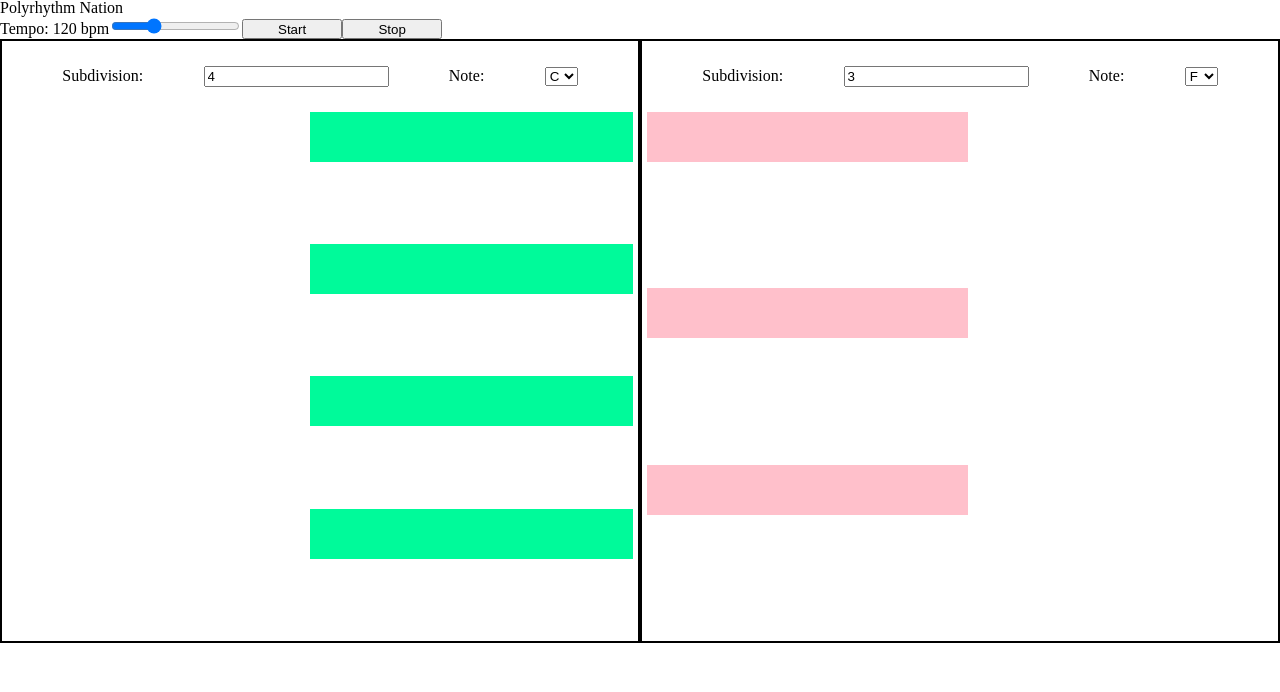
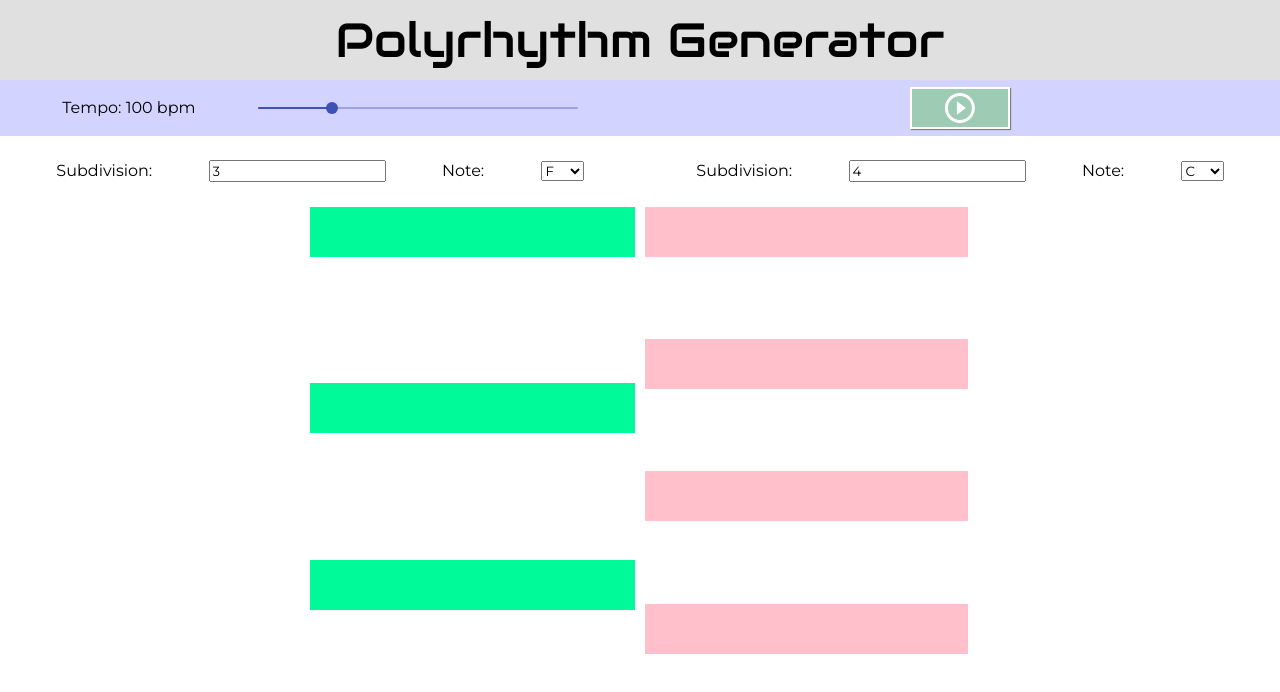
Before and after one commit to jswill88/polyrhythm-generator, a React (Create React App) app: page / in a window 1280 px wide. Shown: the top 692 px of the page. Built offline with nearby package versions, Linux system fonts and the light colour scheme.

Commit message:
style header, tempo slider, and stop and go button

```diff
--- a/package.json
+++ b/package.json
@@ -3,6 +3,8 @@
   "version": "0.1.0",
   "private": true,
   "dependencies": {
+    "@material-ui/core": "^4.11.0",
+    "@material-ui/icons": "^4.9.1",
     "@testing-library/jest-dom": "^5.11.5",
     "@testing-library/react": "^11.1.0",
     "@testing-library/user-event": "^12.1.10",
--- a/src/components/Header.js
+++ b/src/components/Header.js
@@ -1,4 +1,8 @@
 
-export default function Header () {
-  return <h1>Polyrhythm Nation</h1>
+export default function Header() {
+  return (
+    <header>
+      <h1>Polyrhythm Generator</h1>
+    </header>
+  )
 }
--- a/src/components/Main.js
+++ b/src/components/Main.js
@@ -1,18 +1,23 @@
 import React, { useEffect, useState } from 'react';
 import * as Tone from 'tone';
+import { Slider } from '@material-ui/core';
+import { StylesProvider } from "@material-ui/core/styles";
+import PlayCircleOutlineTwoToneIcon from '@material-ui/icons/PlayCircleOutlineTwoTone';
+import StopIcon from '@material-ui/icons/Stop';
 
-import '../App.scss';
+import '../styles/App.scss';
+import '../styles/slider.scss'
 import Squares from './Squares'
 
 export default function Main() {
 
-  const [leftRhythm, setLeftRhythm] = useState(4);
-  const [rightRhythm, setRightRhythm] = useState(3);
-  const [tempo, setTempo] = useState(120);
+  const [leftRhythm, setLeftRhythm] = useState(3);
+  const [rightRhythm, setRightRhythm] = useState(4);
+  const [tempo, setTempo] = useState(100);
   const [leftHighlight, setLeftHighlight] = useState(-1);
   const [rightHighlight, setRightHighlight] = useState(-1);
-  const [leftNote, setLeftNote] = useState('F3')
-  const [rightNote, setRightNote] = useState('C4')
+  const [leftNote, setLeftNote] = useState('C4')
+  const [rightNote, setRightNote] = useState('F3')
 
 
   const setTimers = async () => {
@@ -20,16 +25,18 @@ export default function Main() {
     setRightHighlight(-1);
     await Tone.start();
     Tone.Transport.bpm.value = rightRhythm * tempo;
-    Tone.Transport.start();
+    Tone.Transport.start('+0.1');
   }
 
 
   useEffect(() => {
 
-    const leftPanner = new Tone.Panner(-1);
-    const rightPanner = new Tone.Panner(-1);
-    var synth = new Tone.PolySynth(Tone.Synth).connect(leftPanner).toDestination();
-    var synth2 = new Tone.PolySynth(Tone.Synth).connect(rightPanner).toDestination();
+    const leftPanner = new Tone.Panner(.85).toDestination();
+    const rightPanner = new Tone.Panner(-.85).toDestination();
+    const synth = new Tone.PolySynth(Tone.FMSynth).connect(leftPanner)
+    const synth2 = new Tone.PolySynth(Tone.FMSynth).connect(rightPanner)
+    synth.volume.value = -5;
+    synth2.volume.value = -5;
 
 
     let lLoop = new Tone.Loop(time => {
@@ -81,9 +88,10 @@ export default function Main() {
     }
   };
 
-  const handleTempo = event => {
-    Tone.Transport.bpm.value = event.target.value * rightRhythm;
-    setTempo(event.target.value)
+  const handleTempo = (e, value) => {
+    console.log(value)
+    Tone.Transport.bpm.value = value * rightRhythm;
+    setTempo(value)
   }
 
   function Notes({ noteArray, rl }) {
@@ -92,8 +100,7 @@ export default function Main() {
         <label htmlFor="notes">Note: </label>
         <select
           id="notes"
-          // defaultValue={rl === 'right' ? leftNote : rightNote}
-          // value={rl === 'right' ? leftNote : rightNote}
+          defaultValue={rl === 'right' ? leftNote : rightNote}
           onChange={
             e => rl === 'right'
               ? setLeftNote(e.target.value)
@@ -101,11 +108,6 @@ export default function Main() {
           }>
           {noteArray.map((note, i) =>
             <option
-              selected={
-                rl === 'right'
-                  ? note === leftNote ? true : false
-                  : note === rightNote ? true : false
-              }
               value={note}
               key={i}>
               {note.slice(0, note.length - 1)}
@@ -118,11 +120,27 @@ export default function Main() {
 
   return (
     <main>
-      <section>
-        <label htmlFor="tempo">Tempo: {tempo} bpm</label>
-        <input type="range" name="tempo" min="40" max="300" step="1" defaultValue={tempo} onChange={handleTempo} />
-        <button id='button' onClick={setTimers}>Start</button>
-        <button id='button' onClick={stop}>Stop</button>
+      <section className="globalControls">
+          <StylesProvider injectFirst>
+        <div>
+          <label htmlFor="tempo">Tempo: {tempo} bpm</label>
+            <Slider
+              name="tempo"
+              min={40}
+              max={300}
+              step={1}
+              value={tempo}
+              onChange={handleTempo}
+            />
+        </div>
+        <div>
+          {leftHighlight > -1
+            ? <button id='button' className="stop" onClick={stop}><StopIcon /></button>
+            : <button id='button' onClick={setTimers}><PlayCircleOutlineTwoToneIcon/></button>
+          }
+
+        </div>
+          </StylesProvider>
       </section>
 
       <div className="container">
@@ -133,13 +151,9 @@ export default function Main() {
             <label htmlFor="leftSub">Subdivision:</label>
             <input id="leftSub" type="number" min="1" defaultValue={leftRhythm} onChange={handleLeft} />
             {Notes({
-              noteArray: ['A4', 'B3', 'C4', 'D4', 'E4', 'F4', 'G4'],
+              noteArray: ['Bb2', 'B2', 'C3', 'Db3', 'D3', 'Eb3', 'E3', 'F3', 'Gb3', 'G3', 'Ab3', 'A3'],
               rl: 'left'
             })}
-            {/* <Notes
-            noteArray={['A4', 'B3', 'C4', 'D4', 'E4', 'F4', 'G4']}
-            rl={'left'}
-            /> */}
           </div>
 
           <div className="sideBody">
@@ -158,13 +172,9 @@ export default function Main() {
             <label htmlFor="rightSub">Subdivision:</label>
             <input id="rightSub" type="number" min="1" defaultValue={rightRhythm} onChange={handleRight} />
             {Notes({
-              noteArray: ['A3', 'B2', 'C3', 'D3', 'E3', 'F3', 'G3'],
+              noteArray: ['Bb3', 'B3', 'C4', 'Db4', 'D4', 'Eb4', 'E4', 'F4', 'Gb4', 'G4', 'Ab4', 'A4'],
               rl: 'right'
             })}
-            {/* <Notes
-            noteArray={['A3', 'B2', 'C3', 'D3', 'E3', 'F3', 'G3']}
-            rl={'right'}
-            /> */}
           </div>
 
           <div className="sideBody">
--- /dev/null
+++ b/src/styles/App.scss
@@ -0,0 +1,119 @@
+@import 'reset';
+
+@import url('https://fonts.googleapis.com/css2?family=Audiowide&family=Montserrat&display=swap');
+
+@mixin display($display, $justify, $align) {
+  display: $display;
+  justify-content: $justify;
+  align-items: $align;
+}
+
+$bodyFont:'Montserrat', sans-serif;
+
+* {
+  font-family: $bodyFont;
+}
+
+header {
+  height: 10vh;
+  @include display(flex, center, center);
+  background-color: rgba(128, 128, 128, 0.249);
+}
+h1 {
+  font-family: 'Audiowide', cursive;
+  font-size: 3em;
+}
+
+.globalControls {
+  background-color: rgba(0, 0, 255, 0.173);
+  height: 7vh;
+  @include display(flex, space-between, center);
+
+  & div{
+    @include display(flex, space-evenly, center);
+    width: 50%;
+    height: 100%;
+  }
+}
+
+button {
+  @include display(flex, space-evenly, center);
+  height:75%;
+  width: 100px;
+
+  background-color: rgba(107, 196, 107, 0.502);
+  box-shadow: 1px 1px 1px grey ;
+  border: 2px solid white;
+  color: black;
+  &:focus {
+    outline: none;
+  }
+  &:active {
+    border: none;
+    box-shadow: none;
+  }
+  &.stop {
+    background-color: rgba(211, 31, 11, 0.399);
+  }
+
+}
+
+
+.MuiSvgIcon-root {
+  color: white;
+  height: 100%;
+  width: 45%;
+  display: inherit;
+}
+.blinkBox {
+  display: flex;
+  width: 50%;
+  flex-direction: column;
+  height: 75vh;
+  // border: 2px solid black;
+  &:first-of-type {
+    .sideBody div {
+      justify-content: flex-end;
+      padding-right: 5px;
+    }
+  }
+}
+
+.sideBody{
+  height: 100%;
+  display: flex;
+  flex-direction: column;
+  div {
+    justify-self: stretch;
+    flex-grow: 5;
+    display: flex;
+    padding-left: 5px;
+  }
+}
+.square {
+  height: 50%;
+  max-height: 50px;
+  max-width: 50%;
+}
+.right.square {
+  background-color: pink;
+}
+.right.square.highlight {
+  background-color: magenta;
+}
+.left.square {
+  background-color: mediumspringgreen;
+}
+.left.square.highlight {
+  background-color: mediumaquamarine;
+}
+.container {
+  display: flex;
+}
+.sideHeader {
+  display: flex;
+  width: 100%;
+  justify-content: space-evenly;
+  height: 10vh;
+  align-items: center;
+}
--- a/src/App.scss
+++ b/src/styles/reset.scss
@@ -42,63 +42,3 @@ table {
 	border-collapse: collapse;
 	border-spacing: 0;
 }
-
-
-// Styling
-
-#button {
-  height: 20px;
-  width: 100px;
-}
-.blinkBox {
-  display: flex;
-  width: 50%;
-  flex-direction: column;
-  height: 75vh;
-  border: 2px solid black;
-  &:first-of-type {
-    .sideBody div {
-      justify-content: flex-end;
-      padding-right: 5px;
-    }
-  }
-}
-
-.sideBody{
-  height: 100%;
-  display: flex;
-  flex-direction: column;
-  div {
-    justify-self: stretch;
-    flex-grow: 5;
-    display: flex;
-    padding-left: 5px;
-  }
-}
-.square {
-  height: 50%;
-  max-height: 50px;
-  max-width: 50%;
-}
-.right.square {
-  background-color: pink;
-}
-.right.square.highlight {
-  background-color: magenta;
-}
-.left.square {
-  background-color: mediumspringgreen;
-}
-.left.square.highlight {
-  background-color: mediumaquamarine;
-}
-.container {
-  display: flex;
-}
-.sideHeader {
-  display: flex;
-  width: 100%;
-  justify-content: space-evenly;
-  height: 10vh;
-  align-items: center;
-}
--- /dev/null
+++ b/src/styles/slider.scss
@@ -0,0 +1,9 @@
+@import 'App';
+
+.MuiSlider{
+  // background-color: black;
+  &-root {
+    width: 50%;
+
+  }
+}
```
Also changed, not shown: 1 other file (tests, documents, lock files or other folders).
